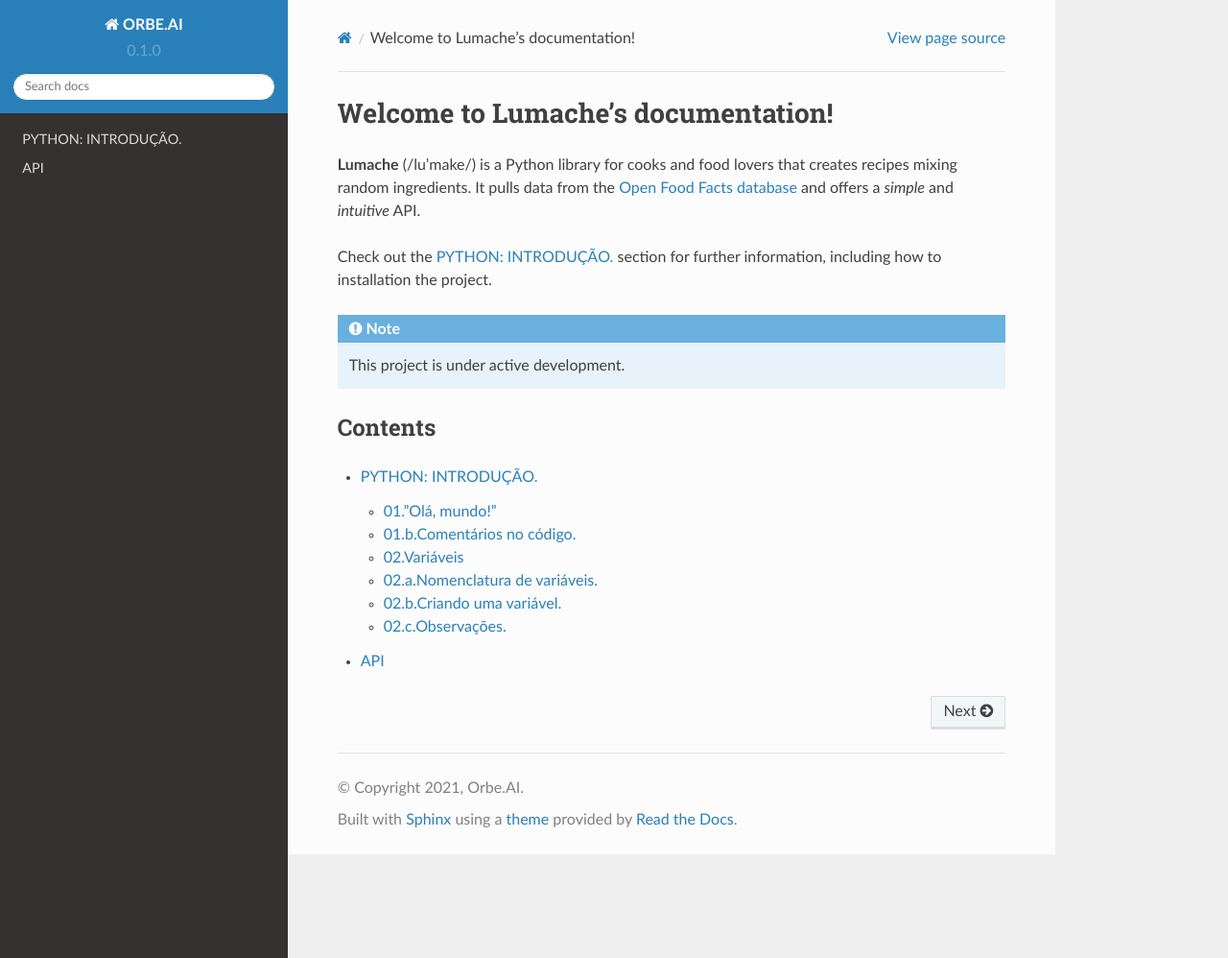
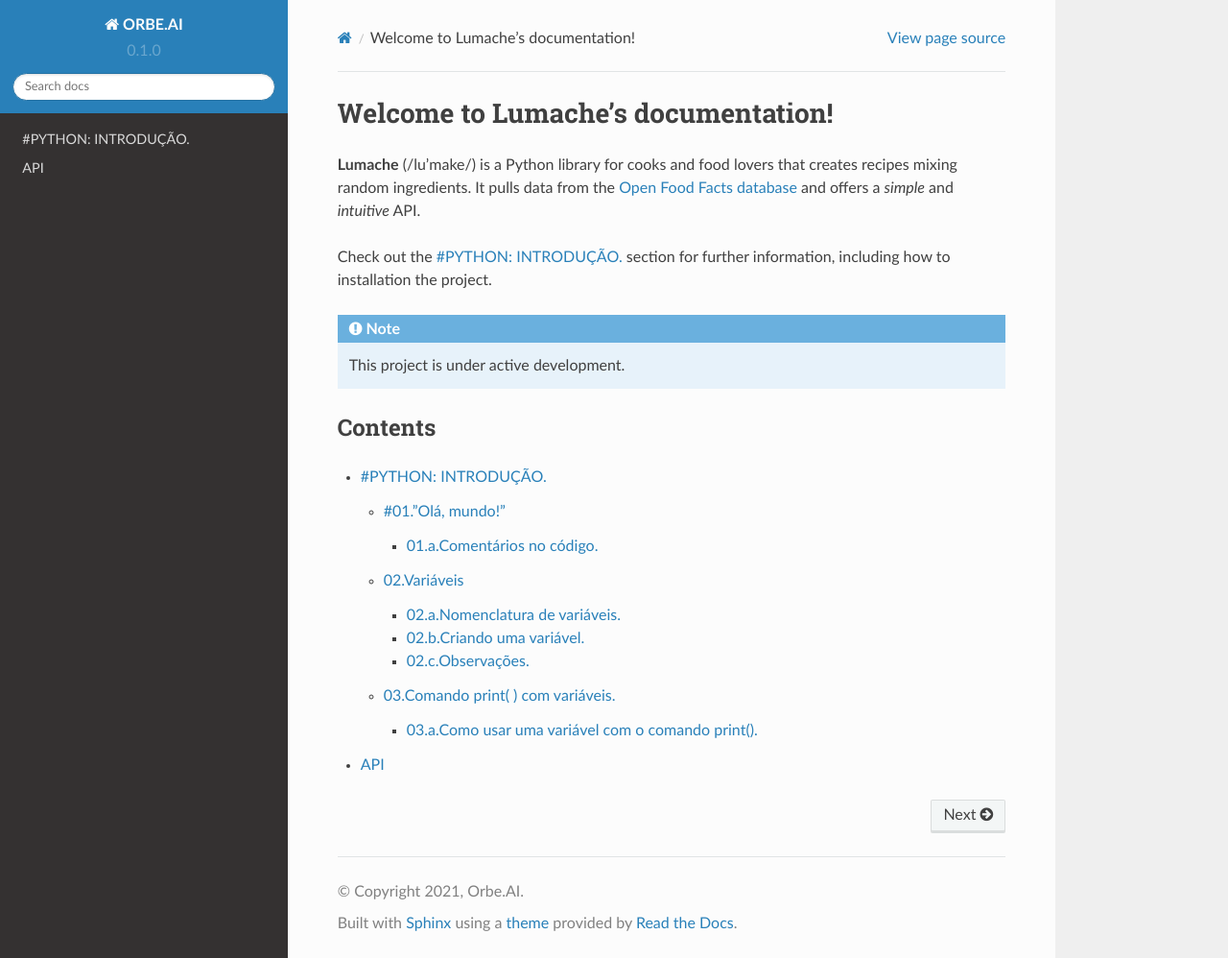
Before and after one commit to OrbeAI/rtd-python, a Sphinx documentation site: the page built from docs/source/index.rst, in a window 1280 px wide and 998 px high. Shown: the whole window at 96% size. Built offline with Sphinx 7.4.7 and the Read the Docs theme 2.0.0, drawn with Linux system fonts in a browser that asks for light colours.

Commit message:
Update python_introducao.rst

```diff
--- a/docs/source/python_introducao.rst
+++ b/docs/source/python_introducao.rst
@@ -14,7 +14,7 @@
    >>> Olá, mundo!
 
 
-01.b.Comentários no código.
+01.a.Comentários no código.
 ----------------
 
 Em Python alguns caracteres são especiais e tem uma funcionalidade específica.
@@ -31,7 +31,7 @@
 
 
 02.Variáveis
-----------------
+===================
 
 **Variável é como se fosse uma gaveta na memória do computador.**
 
@@ -104,3 +104,10 @@
    >>> True
 
 Mas por enquanto não se preocupe com ele, falaremos sobre ele mais adiante.
+
+
+03.Comando print( ) com variáveis.
+===================
+
+03.a.Como usar uma variável com o comando print().
+----------------
```
Also changed, not shown: other parts of docs/source/python_introducao.rst (+4 -4 lines).
